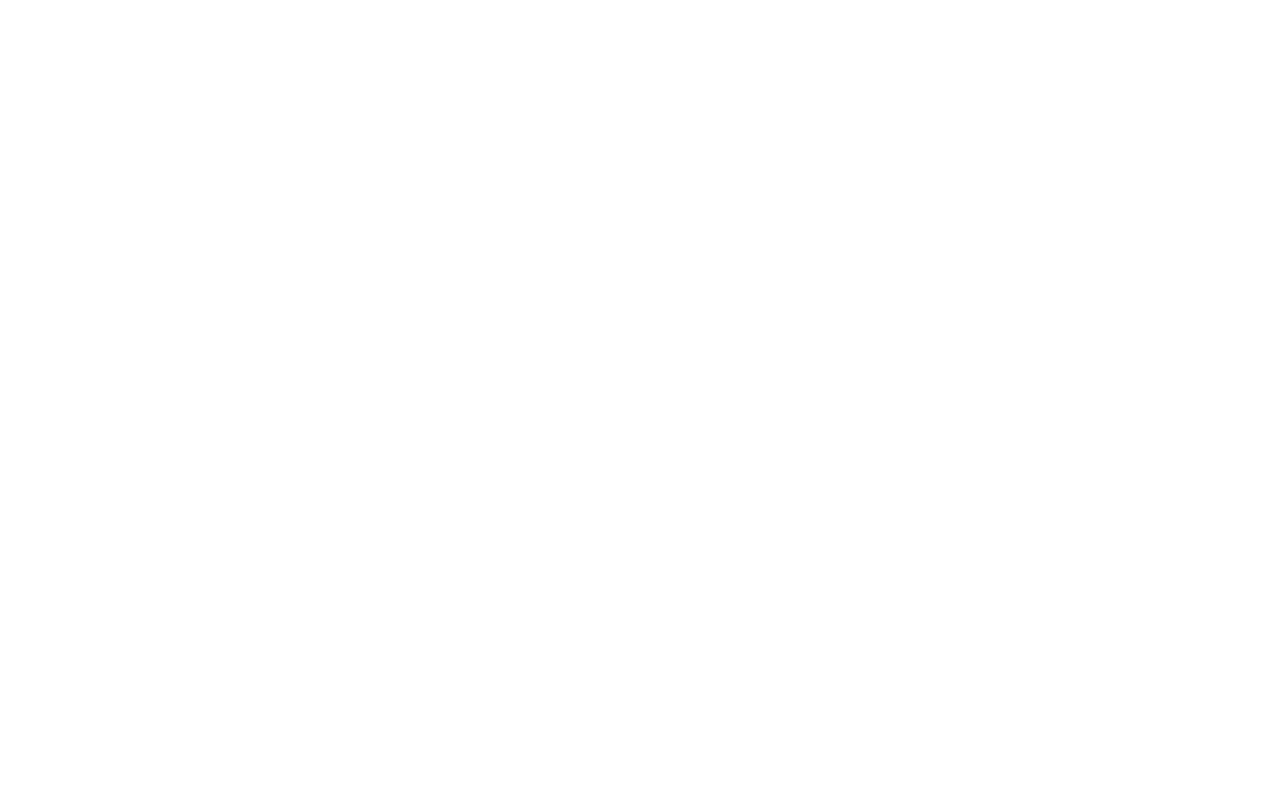
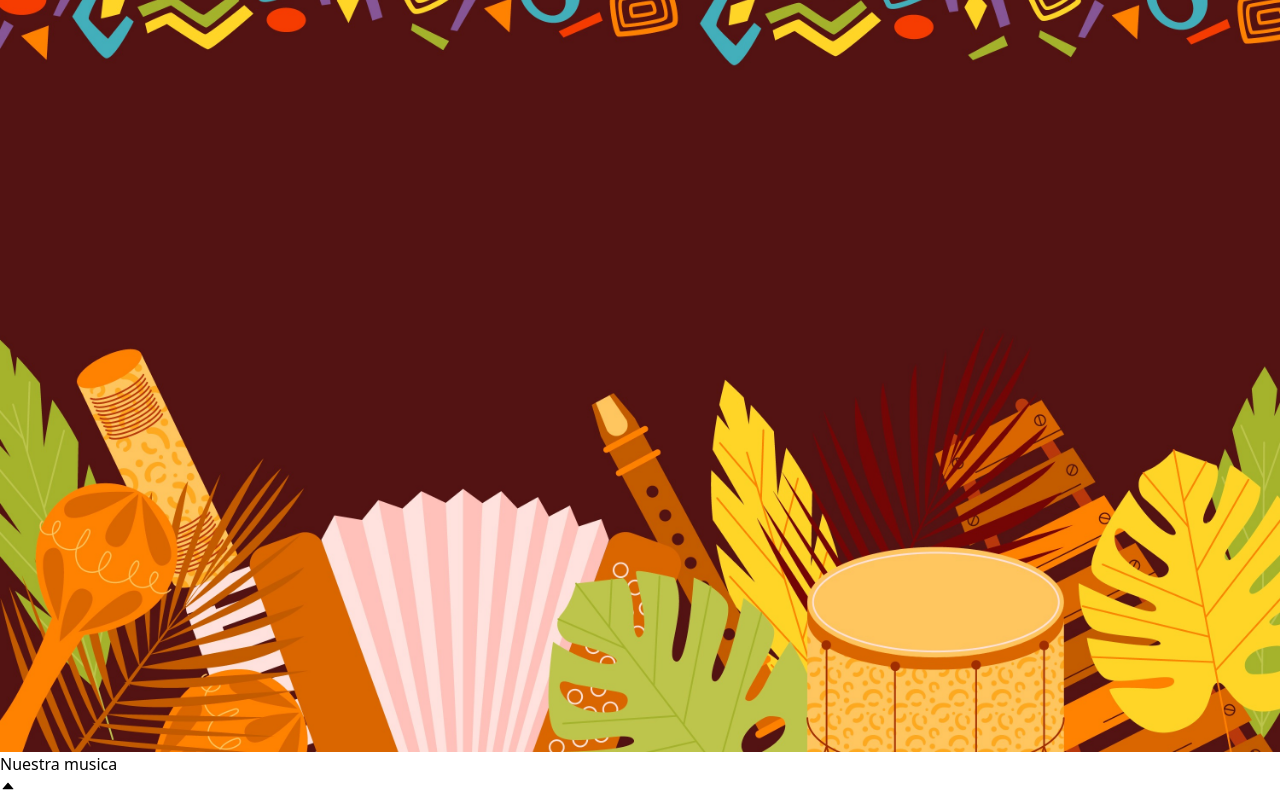
Before and after one commit to 3daniels3/sahugun-tur, a React (Vite) app in the folder client/: page / in a window 1280 px wide. Shown: the part 1888-2688 px from the top of the page. Before the commit the page ends 1787 px from the top, so only its background shows below. Built offline with nearby package versions, Linux system fonts and the light colour scheme.

Commit message:
modificando sección cultura

```diff
--- a/client/src/components/Header/Header.jsx
+++ b/client/src/components/Header/Header.jsx
@@ -1,4 +1,4 @@
-import NavBar_Button from "./NavBar_Button"
+import NavBar_Button from "./NavBarButton"
 import Button from "../Button";
 import { AiOutlineHome } from "react-icons/ai"
 import { AiOutlineEnvironment } from "react-icons/ai";
@@ -13,7 +13,7 @@ export default function Header() {
 
   return (
     <>
-    <header className="flex justify-between items-center w-full h-[3rem] px-[1.5rem] py-[.3rem] bg-yellow-600/60 backdrop-blur-md rounded-b-xl drop-shadow-lg text-white fixed top-0 z-50">
+    <header className="flex justify-between items-center w-full h-[3rem] px-[1.5rem] py-[.3rem] bg-yellow-600/60 backdrop-blur-sm rounded-b-xl drop-shadow-lg text-white fixed top-0 z-50">
       <div className="drop-shadow-lg ">
         {/* Logo */}
         <h2 className="drop-shadow-md font-bold">SAHAGÚN TOUR</h2>
--- a/client/src/components/MainPage/Banner/Banner.jsx
+++ b/client/src/components/MainPage/Banner/Banner.jsx
@@ -8,7 +8,7 @@ export default function Banner({texto}) {
         src="https://png.pngtree.com/background/20230301/original/pngtree-abstract-white-green-background-with-golden-curve-border-picture-image_2071058.jpg"
         alt="Imagen de Banner"
       />
-      <img className='absolute top-28 drop-shadow-[0_2px_10px_rgba(0,0,0,0.7)]' src="../../../../public/PapelRasgado.png" alt="Efecto papel rasgado" />
+      <img className='absolute top-28 w-full drop-shadow-[0_3px_20px_rgba(0,0,0,0.7)]' src="/PapelRasgado.png" alt="Efecto papel rasgado" />
     </div>
   )
 }
--- a/client/src/components/MainPage/Cultura/Cultura.jsx
+++ b/client/src/components/MainPage/Cultura/Cultura.jsx
@@ -3,9 +3,29 @@ import Titulo from "../../Titulo"
 export default function Cultura() {
 
   return(
-    <section>
-      <Titulo texto={'Sahagún Capital Cultural'}></Titulo>
-
-    </section>
+    <>
+      <section className="relative text-center h-[45rem]">
+        {/* Titulo */}
+        <div className="sm:w-[65%] mx-auto " >
+          <Titulo texto={'Sahagún Capital Cultural'}></Titulo>
+        </div>
+        {/* Contenido cultura */}
+        <div className="flex items-center h-full">
+          {/* Background cultura */}
+          <div className='absolute w-full -z-10 overflow-hidden h-[45rem]'>
+            <img
+              className="w-full"
+              src="/BGCulturaSeccion.jpg"
+              alt="background cultura"
+            />
+          </div>
+          <div className="absolute w-full py-[2rem] bg-white/50 backdrop-blur-sm rounded-3xl drop-shadow-[0_3px_20px_rgba(0,0,0,0.7)]">
+            <h3 className="text-3xl font-bold">
+              Nuestra musica
+            </h3>
+          </div>
+        </div>
+      </section>
+    </>
   )
 }
--- a/client/src/components/MainPage/Historia.jsx
+++ b/client/src/components/MainPage/Historia/Historia.jsx
@@ -1,11 +1,11 @@
-import Titulo from "../Titulo";
+import Titulo from "../../Titulo";
 
 export default function Historia() {
 
   return(
-    <section>
+    <section className="sm:w-[65%] mx-auto ">
       <Titulo texto={'Historia'}></Titulo>
-      <div className="flex justify-between items-center">
+      <div className="flex space-x-10 justify-center items-center">
         <div className="overflow-hidden rounded-full w-[18rem] h-[18rem] flex justify-center items-center drop-shadow-[0_2px_9px_rgba(0,0,0,0.4)]">
           <img
           className="scale-[1.8]"
--- /dev/null
+++ b/client/src/components/ScrollUpButton.jsx
@@ -0,0 +1,40 @@
+import React, { useState, useEffect } from "react";
+import { AiFillCaretUp } from "react-icons/ai";
+
+export default function ScrollUpButton() {
+  const [isVisible, setIsVisible] = useState(false);
+
+  // Manejar el scroll para mostrar/ocultar el botón
+  const handleScroll = () => {
+    const scrollTop = window.scrollY;
+    setIsVisible(scrollTop > 300);
+  };
+
+  // Volver al inicio de la página
+  const scrollToTop = () => {
+    window.scrollTo({
+      top: 0,
+      behavior: "smooth",
+    });
+  };
+
+  useEffect(() => {
+    window.addEventListener("scroll", handleScroll);
+    return () => window.removeEventListener("scroll", handleScroll);
+  }, []);
+
+  return (
+    <div>
+      <button
+        onClick={scrollToTop}
+        className={`fixed bottom-[3rem] right-[2.5rem] bg-yellow-500 text-yellow-700 text-4xl p-3 rounded-full drop-shadow-[0_3px_6px_rgba(0,0,0,0.7)] hover:bg-yellow-600 hover:-translate-y-2 transition-all duration-500 ${
+          isVisible
+            ? "opacity-100 translate-y-0"
+            : "opacity-0 translate-y-4 pointer-events-none"
+        }`}
+      >
+        <AiFillCaretUp/>
+      </button>
+    </div>
+  );
+};
--- a/client/src/pages/mainpage.jsx
+++ b/client/src/pages/mainpage.jsx
@@ -1,7 +1,8 @@
 import Header from '../components/Header/Header'
 import Banner from '../components/MainPage/Banner/Banner'
 import Cultura from '../components/MainPage/Cultura/Cultura'
-import Historia from '../components/MainPage/Historia'
+import Historia from '../components/MainPage/Historia/Historia'
+import ScrollUpButton from '../components/ScrollUpButton'
 
 export default function mainpage() {
 
@@ -10,10 +11,11 @@ export default function mainpage() {
     <>
       <Header></Header>
       <Banner texto={'Sahagún Tierra Querida'}></Banner>
-      <section className='w-[65%] mx-auto my-[8rem] space-y-[12rem] text-green-900'>
+      <article className='my-[8rem] space-y-[12rem] text-green-900'>
         <Historia></Historia>
-        <Cultura></Cultura>
-      </section>
+        <Cultura className=''></Cultura>
+      </article>
+      <ScrollUpButton></ScrollUpButton>
     </>
   )
 }
```
Also changed, not shown: client/public/BGCulturaSeccion.jpg (added), client/src/components/Header/NavBarButton.jsx (renamed from client/src/components/Header/NavBar_Button.jsx).
